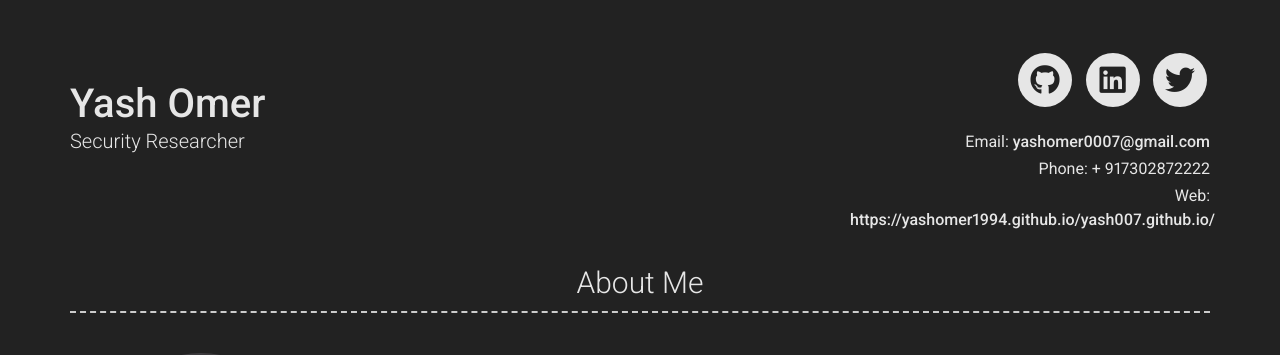
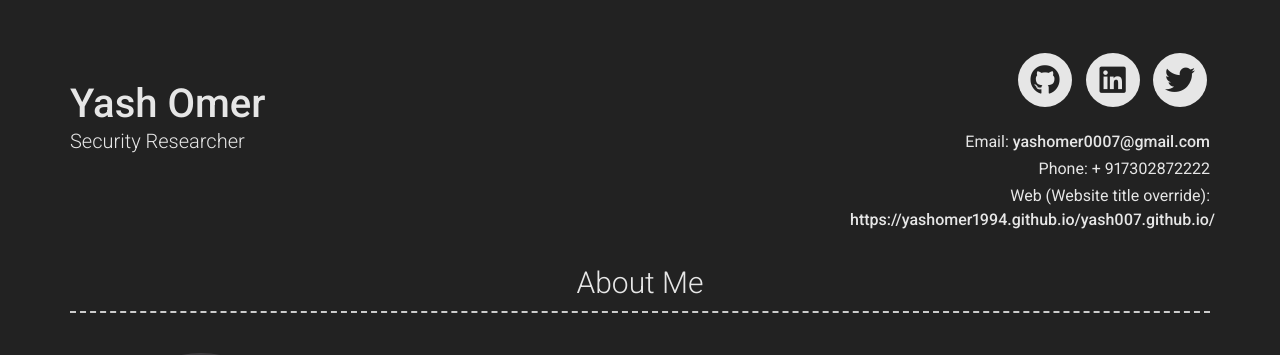
Before and after one commit to yashomer1994/Resume, a Jekyll site: the page built from index.md, in a window 1280 px wide. Shown: the top 355 px of the page. Built offline with Jekyll 4.4.1, drawn with Linux system fonts in a browser that asks for light colours; nearby versions of some CDN libraries; some of the changed lines change nothing that is shown.

Commit message:
Update _config.yml

```diff
--- a/_config.yml
+++ b/_config.yml
@@ -13,7 +13,7 @@ email: yashomer0007@gmail.com
 phone: + 917302872222
 # phone_title: Phone (Phone title override)
 website: https://yashomer1994.github.io/yash007.github.io/
-#website_title: Web (Website title override)
+website_title: Web (Website title override)
 
 # Dark Mode (true/false/never)
 darkmode: true
```
